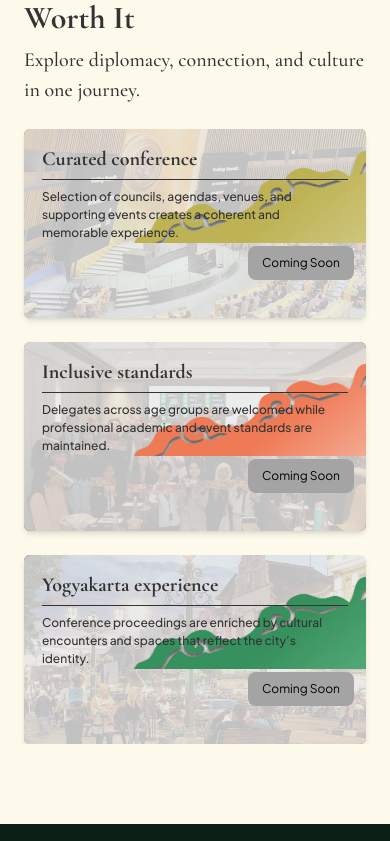
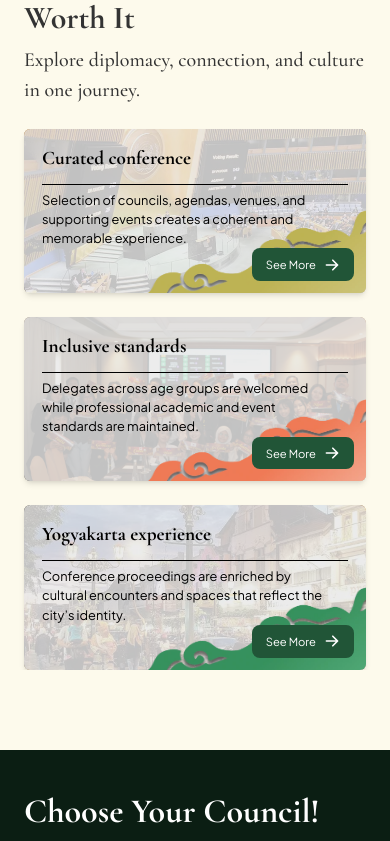
Before and after one commit to itjoinmun/joinmun2026, a Next.js app: page / in a window 390 px wide. Shown: the part 1700-2541 px from the top of the page. Built offline with nearby package versions, Linux system fonts and the light colour scheme.

Commit message:
fix(landing): fix ratio and responsiveness

```diff
--- a/src/components/landing/value-card.tsx
+++ b/src/components/landing/value-card.tsx
@@ -1,14 +1,16 @@
 import React from "react";
 import Image from "next/image";
 import { HiArrowRight } from "react-icons/hi";
-import { Button } from "@/src/components/ui/button";
+import Link from "next/link";
+import { cn } from "@/src/lib/utils";
+import { buttonVariants } from "../ui/button";
 
 export interface ValueCardProps {
   title: string;
   description: string;
   imageSrc: string;
   waveSrc: string;
-  // href: string;
+  href: string;
 }
 
 const ValueCard = ({
@@ -16,10 +18,10 @@ const ValueCard = ({
   description,
   imageSrc,
   waveSrc,
-  // href,
+  href,
 }: ValueCardProps) => {
   return (
-    <div className="relative flex h-fit xl:max-h-none max-h-50 pb-5 flex-col overflow-hidden rounded-md shadow-md">
+    <div className="relative flex min-h-40 flex-col overflow-hidden rounded-md shadow-md md:min-h-56 lg:min-h-50">
       <Image src={imageSrc} alt="" fill className="object-cover" />
 
       <div className="absolute inset-0 bg-neutral-300/83" aria-hidden />
@@ -29,25 +31,30 @@ const ValueCard = ({
         alt=""
         width={774}
         height={410}
-        className="absolute bottom-[-5] right-0 h-auto w-[75%] sm:w-fit"
+        className="absolute -bottom-2.5 right-0 h-auto w-[75%] sm:w-fit sm:bottom-0"
       />
 
       <div className="relative flex h-full flex-col justify-between">
-        <div className="px-[18px] pt-4 pb-1 sm:pt-5 sm:pb-1">
-          <h3 className="font-h7 text-neutral-200 sm:font-h6">{title}</h3>
-          <div className="mt-1.5 mb-2 h-px w-full bg-neutral-200 sm:mt-2 sm:mb-3" />
-          <p className="font-b5 font-medium max-w-[95%] text-neutral-200 sm:font-b2">
+        <div className="text-black px-4.5 pt-4 sm:pt-5 sm:pb-1">
+          <h3 className="font-h7 text-[1.20rem] text-black sm:font-h6">
+            {title}
+          </h3>
+          <div className="mt-3 mb-1.5 border-t-[0.8px] w-full border-black" />
+          <p className="font-b4 text-[0.8rem] max-w-[93%] sm:font-b2 sm:text-[0.93rem]">
             {description}
           </p>
         </div>
-        <Button
-          size="sm"
-          disabled
-          className="w-fit gap-3 self-end rounded-lg font-b5 mb-4.5 mx-3"
+
+        <Link
+          href={href}
+          className={cn(
+            buttonVariants({ size: "sm" }),
+            "w-fit gap-2 self-end rounded-lg font-b5 text-[0.7rem] mb-3 mx-3 sm:text-xs sm:mb-4",
+          )}
         >
-          Coming Soon
-          {/* <HiArrowRight /> */}
-        </Button>
+          See More
+          <HiArrowRight className="size-4" />
+        </Link>
       </div>
     </div>
   );
--- a/src/modules/landing/chair.tsx
+++ b/src/modules/landing/chair.tsx
@@ -1,13 +1,14 @@
-import ChairCard from "@/src/components/landing/chair-card"
-import Container from "@/src/components/ui/container"
-import { GiEarthAsiaOceania } from "react-icons/gi"
-import { LuHandshake } from "react-icons/lu"
-import { MdOutlineGroups } from "react-icons/md"
-import { RiBookLine } from "react-icons/ri"
+import ChairCard from "@/src/components/landing/chair-card";
+import Container from "@/src/components/ui/container";
+import { GiEarthAsiaOceania } from "react-icons/gi";
+import { LuHandshake } from "react-icons/lu";
+import { MdOutlineGroups } from "react-icons/md";
+import { RiBookLine } from "react-icons/ri";
 
 const Chair = () => {
   return (
     <section
+      id="chair"
       style={{
         backgroundImage:
           "url('/landing/chairBG.webp'), linear-gradient(to bottom, #B35144, #5E2922)",
@@ -41,8 +42,8 @@ const Chair = () => {
           </ChairCard>
         </div>
       </Container>
-    </section >
-  )
-}
+    </section>
+  );
+};
 
-export default Chair
+export default Chair;
--- a/src/modules/landing/council.tsx
+++ b/src/modules/landing/council.tsx
@@ -127,7 +127,10 @@ export function Council() {
   const [page, setPage] = useState(0);
 
   return (
-    <section className="relative overflow-hidden bg-primary-500 py-9">
+    <section
+      id="councils"
+      className="relative overflow-hidden bg-primary-500 py-9"
+    >
       <Container>
         <img
           src="/landing/pattern.svg"
@@ -145,12 +148,12 @@ export function Council() {
             <p className="font-serif text-[20px] font-medium leading-[30px] text-neutral-100">
               Each council is
               <strong className="font-bold"> thoughtfully curated</strong> to
-              reflect pressing real-world issues, offering delegates the space to
-              debate. Our councils are designed to
+              reflect pressing real-world issues, offering delegates the space
+              to debate. Our councils are designed to
               <strong className="font-bold">
                 {" "}
-                stimulate critical thinking, encourage collaboration, and develop
-                articulate, confident leaders.
+                stimulate critical thinking, encourage collaboration, and
+                develop articulate, confident leaders.
               </strong>
             </p>
           </div>
@@ -187,10 +190,11 @@ export function Council() {
                         />
                         <div className="flex flex-col">
                           <span
-                            className={`font-serif font-bold text-neutral-100 ${council.nameSize === "lg"
+                            className={`font-serif font-bold text-neutral-100 ${
+                              council.nameSize === "lg"
                                 ? "text-[26px] leading-[39px]"
                                 : "text-[24px] leading-[36px]"
-                              }`}
+                            }`}
                           >
                             {council.name}
                           </span>
--- a/src/modules/landing/event.tsx
+++ b/src/modules/landing/event.tsx
@@ -74,14 +74,14 @@ function DateBadge({ date, featured }: { date: string; featured?: boolean }) {
     <div className="relative flex items-center w-fit h-[34px] rounded-lg bg-white pl-8 pr-3">
       <span
         aria-hidden="true"
-        className={`absolute left-0 top-0 w-5 h-9 rounded-lg ${featured ? "" : "bg-neutral-200"
-          }`}
+        className={`absolute left-0 top-0 w-5 h-9 rounded-lg ${
+          featured ? "" : "bg-neutral-200"
+        }`}
         style={
           featured
             ? {
-              background:
-                "linear-gradient(180deg, #E86959 0%, #5E2921 100%)",
-            }
+                background: "linear-gradient(180deg, #E86959 0%, #5E2921 100%)",
+              }
             : undefined
         }
       />
@@ -189,7 +189,7 @@ export default function Events() {
 
   return (
     <section
-      id="events"
+      id="event"
       className="relative overflow-hidden mx-auto h-[605px] flex flex-col items-center justify-center gap-[17px]"
     >
       <Container>
--- a/src/modules/landing/past-records.tsx
+++ b/src/modules/landing/past-records.tsx
@@ -1,9 +1,6 @@
 import React from "react";
 import Image from "next/image";
-import { HiArrowRight } from "react-icons/hi";
-import StatItem, {
-  StatItemProps,
-} from "@/src/components/landing/stat-item";
+import StatItem, { StatItemProps } from "@/src/components/landing/stat-item";
 import { MdOutlineGroups } from "react-icons/md";
 import { LiaGlobeSolid } from "react-icons/lia";
 import { FaRegStar } from "react-icons/fa6";
--- a/src/modules/landing/value.tsx
+++ b/src/modules/landing/value.tsx
@@ -9,7 +9,7 @@ const Value = () => {
         "Selection of councils, agendas, venues, and supporting events creates a coherent and memorable experience.",
       imageSrc: "/landing/value/curated-conference.webp",
       waveSrc: "/landing/value/wave-olive-hires.webp",
-      // href: "/value/curated-conference",
+      href: "#councils",
     },
     {
       title: "Inclusive standards",
@@ -17,7 +17,7 @@ const Value = () => {
         "Delegates across age groups are welcomed while professional academic and event standards are maintained.",
       imageSrc: "/landing/value/inclusive-standards.webp",
       waveSrc: "/landing/value/wave-red-hires.webp",
-      // href: "/value/inclusive-standards",
+      href: "#chair",
     },
     {
       title: "Yogyakarta experience",
@@ -25,7 +25,7 @@ const Value = () => {
         "Conference proceedings are enriched by cultural encounters and spaces that reflect the city’s identity.",
       imageSrc: "/landing/value/yogya-experience.webp",
       waveSrc: "/landing/value/wave-green-hires.webp",
-      // href: "/value/yogya-experience",
+      href: "#event",
     },
   ];
 
```
Also changed, not shown: src/modules/landing/about.tsx (+19 -3 lines).
